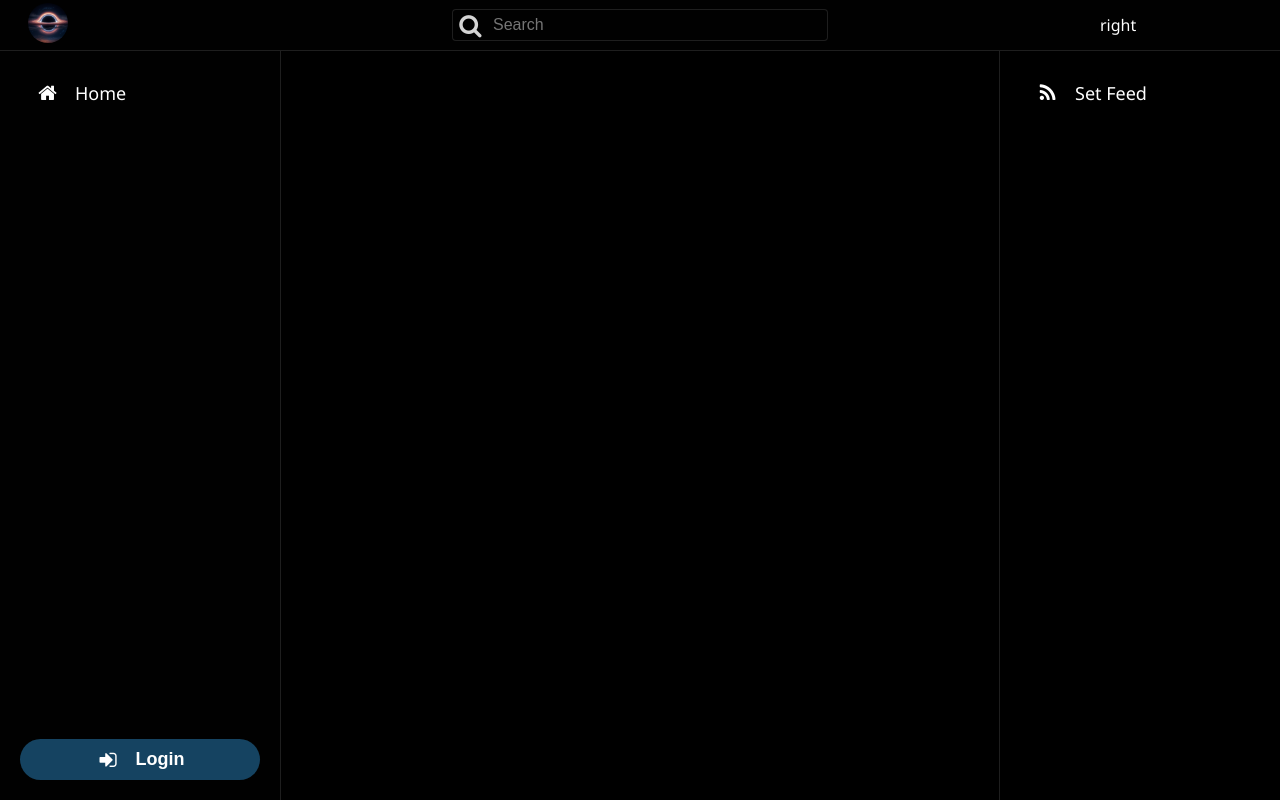
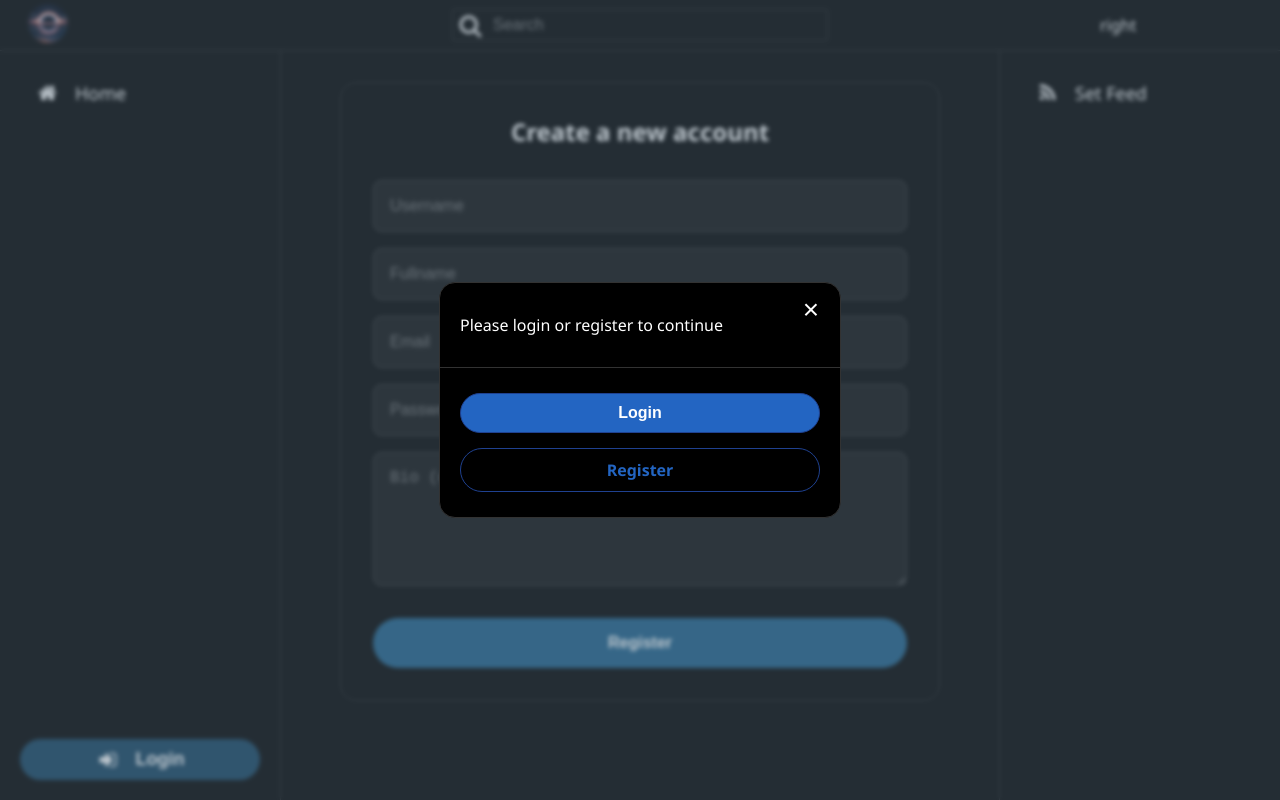
Before and after one commit to suryavamsigara/social-app, a React (Vite) app in the folder frontend/: page /register in a window 1280 px wide. Built offline with nearby package versions, Linux system fonts and the light colour scheme.

Commit message:
Implement user registration functionality and create associated UI components for registration and login

```diff
--- a/frontend/src/App.jsx
+++ b/frontend/src/App.jsx
@@ -6,13 +6,16 @@ import { SideBar } from './components/SideBar';
 import { ProfilePage } from './pages/ProfilePage';
 import { CreatePost } from './components/CreatePost';
 import { UserLogin } from './components/UserLogin';
+import { CreateAccount } from './pages/CreateAccount';
+import { RegisterOrLogin } from './components/RegisterOrLogin';
 import './App.css'
 
 function App() {
   const [isAuthenticated, setIsAuthenticated] = useState(false);
-  const [isLoginModalOpen, setIsLoginModalOpen] = useState(false);
   const [currentUser, setCurrentUser] = useState(null);
 
+  const [isLoginModalOpen, setIsLoginModalOpen] = useState(false);
+  const [isRegisterOrLoginModalOpen, setIsRegisterOrLoginModalOpen] = useState(false);
   const [isCreatePostModalOpen, setIsCreatePostModalOpen] = useState(false);
   const [posts, setPosts] = useState([]);
 
@@ -28,7 +31,13 @@ function App() {
           const userData = await response.json();
           setCurrentUser(userData);
           setIsAuthenticated(true);
+        } else {
+          localStorage.removeItem('token');
+          setIsAuthenticated(false);
+          setIsRegisterOrLoginModalOpen(true);
         }
+      } else {
+        setIsRegisterOrLoginModalOpen(true);
       }
     };
     fetchCurrentUser();
@@ -60,12 +69,16 @@ function App() {
     setPosts([formattedPost, ...posts]);
   };
 
-  const handleLogin = () => {
-    setIsLoginModalOpen(true);
-  };
   const handleLogout = () => {
     localStorage.removeItem('token');
     setIsAuthenticated(false);
+    setCurrentUser(null);
+    setIsRegisterOrLoginModalOpen(true);
+  };
+
+  const openLoginModal = () => {
+    setIsRegisterOrLoginModalOpen(false);
+    setIsLoginModalOpen(true);
   };
 
   return (
@@ -74,7 +87,7 @@ function App() {
       <SideBar
         onPostClick={() => setIsCreatePostModalOpen(true)}
         isAuthenticated={isAuthenticated}
-        onLogin={handleLogin}
+        onLogin={() => {setIsRegisterOrLoginModalOpen(true)}}
         onLogout={handleLogout}
         currentUser={currentUser}
       />
@@ -82,17 +95,24 @@ function App() {
         <Routes>
           <Route path="/" element={<HomePage posts={posts} />} />
           <Route path="/profile/:username" element={<ProfilePage currentUser={currentUser} />} />
+          <Route path="/register" element={<CreateAccount />} />
         </Routes>
       </div>
-      <CreatePost
-        isOpen={isCreatePostModalOpen}
-        onClose={() => setIsCreatePostModalOpen(false)}
-        onPostCreated={addPost}
+      <RegisterOrLogin
+        isOpen={isRegisterOrLoginModalOpen}
+        onClose={() => setIsRegisterOrLoginModalOpen(false)}
+        onLoginClick={openLoginModal}
       />
       <UserLogin
         isOpen={isLoginModalOpen}
         onClose={() => setIsLoginModalOpen(false)}
         setIsAuthenticated={setIsAuthenticated}
+        setCurrentUser={setCurrentUser}
+      />
+      <CreatePost
+        isOpen={isCreatePostModalOpen}
+        onClose={() => setIsCreatePostModalOpen(false)}
+        onPostCreated={addPost}
       />
     </>
   );
--- /dev/null
+++ b/frontend/src/components/RegisterOrLogin.css
@@ -0,0 +1,85 @@
+.modal-overlay {
+  position: fixed;
+  top: 0;
+  left: 0;
+  right: 0;
+  bottom: 0;
+  background-color: rgba(91, 112, 131, 0.4);
+  display: flex;
+  justify-content: center;
+  align-items: center;
+  z-index: 1000;
+  backdrop-filter: blur(2px);
+}
+
+.modal-content {
+  background-color: #000;
+  border: 1px solid rgb(50, 50, 50);
+  border-radius: 16px;
+  width: 400px;
+  max-width: 90%;
+  position: relative;
+  animation: fadeIn 0.3s ease-out;
+}
+
+.close-button {
+  position: absolute;
+  top: 10px;
+  right: 15px;
+  background: none;
+  border: none;
+  color: white;
+  font-size: 28px;
+  cursor: pointer;
+}
+
+.modal-header {
+  padding: 15px 20px;
+  border-bottom: 1px solid rgb(50, 50, 50);
+  text-align: center;
+}
+
+.modal-header h2 {
+  margin: 0;
+}
+
+.modal-body {
+  padding: 25px 20px;
+  display: flex;
+  flex-direction: column;
+  gap: 15px;
+  text-align: center;
+}
+
+.modal-button {
+  color: white;
+  border: 1px solid #1f4190;
+  padding: 10px 20px;
+  border-radius: 999px;
+  font-weight: bold;
+  font-size: 16px;
+  cursor: pointer;
+  transition: background-color 0.2s;
+  text-decoration: none;
+  display: block;
+}
+
+.modal-button {
+  background-color: #2365c2;
+}
+.modal-button:hover {
+  background-color: #1a8cd8;
+}
+
+.modal-button.secondary {
+  background-color: transparent;
+  color: #2365c2;
+}
+.modal-button.secondary:hover {
+  background-color: rgba(29, 155, 240, 0.1);
+}
+
+@keyframes fadeIn {
+  from { opacity: 0; transform: scale(0.95); }
+  to { opacity: 1; transform: scale(1); }
+}
--- /dev/null
+++ b/frontend/src/components/RegisterOrLogin.jsx
@@ -0,0 +1,25 @@
+import { NavLink } from 'react-router-dom';
+import './RegisterOrLogin.css';
+
+export function RegisterOrLogin({ isOpen, onClose, onLoginClick }) {
+  if (!isOpen) {
+    return null;
+  }
+
+  return (
+    <div className="modal-overlay" onClick={onClose}>
+      <div className="modal-content" onClick={(e) => e.stopPropagation()}>
+        <button className="close-button" onClick={onClose}>&times;</button>
+        <div className="modal-header">
+          <p>Please login or register to continue</p>
+        </div>
+        <div className="modal-body">
+          <button className="modal-button" onClick={onLoginClick}>Login</button>
+          <NavLink to="/register" className="modal-button secondary" onClick={onClose}>
+            Register
+          </NavLink>
+        </div>
+      </div>
+    </div>
+  );
+}
--- a/frontend/src/components/UserLogin.css
+++ b/frontend/src/components/UserLogin.css
@@ -6,6 +6,7 @@
   bottom: 0;
   background-color: rgba(91, 112, 131, 0.4);
   display: flex;
+  flex-direction: column;
   justify-content: center;
   align-items: center;
   z-index: 1000;
@@ -21,6 +22,12 @@
   display: flex;
   flex-direction: column;
   animation: fadeIn 0.3s ease-out;
+}
+
+.show-error {
+  padding: 15px 20px;
+  color: rgb(255, 0, 0);
+  font-size: 16px;
 }
 
 .modal-header {
--- a/frontend/src/components/UserLogin.jsx
+++ b/frontend/src/components/UserLogin.jsx
@@ -4,6 +4,7 @@ import './UserLogin.css';
 export function UserLogin({ isOpen, onClose, setIsAuthenticated }) {
   const [email, setEmail] = useState('');
   const [password, setPassword] = useState('');
+  const [error, setError] = useState('');
 
   if (!isOpen) {
     return null;
@@ -25,6 +26,7 @@ export function UserLogin({ isOpen, onClose, setIsAuthenticated }) {
       });
 
       if (!response.ok) {
+        setError("Authentication failed. Enter valid email and password.");
         throw new Error(`HTTP Error! Status: ${response.status}`);
       }
 
@@ -37,6 +39,7 @@ export function UserLogin({ isOpen, onClose, setIsAuthenticated }) {
       setEmail('');
       setPassword('');
       onClose();
+      setError('');
     } catch (error) {
       console.error("Failed to login: ", error);
     }
@@ -44,6 +47,7 @@ export function UserLogin({ isOpen, onClose, setIsAuthenticated }) {
 
   return (
     <div className="modal-overlay" onClick={onClose}>
+      <div className="show-error">{error}</div>
       <div className="modal-content" onClick={(e) => e.stopPropagation()}>
         <div className="modal-body">
           <input
--- /dev/null
+++ b/frontend/src/pages/CreateAccount.css
@@ -0,0 +1,55 @@
+.registration-page-container {
+  max-width: 600px;
+  width: 100%;
+  margin: 0 auto;
+  padding-top: 2rem;
+}
+
+.registration-form {
+  display: flex;
+  flex-direction: column;
+  gap: 1rem;
+  padding: 2rem;
+  background-color: #000;
+  border: 1px solid rgb(30, 30, 30);
+  border-radius: 16px;
+}
+
+.registration-form h2 {
+  text-align: center;
+  margin: 0 0 1rem 0;
+}
+
+.registration-form input,
+.registration-form textarea {
+  background-color: #101010;
+  border: 1px solid rgb(50, 50, 50);
+  border-radius: 8px;
+  padding: 1rem;
+  color: rgb(226, 226, 226);
+  font-size: 16px;
+}
+.registration-form input:focus,
+.registration-form textarea:focus {
+  outline: none;
+  border-color: #6d6d6d;
+}
+.registration-form textarea {
+  resize: vertical;
+  min-height: 100px;
+}
+.registration-form button[type="submit"] {
+  background-color: #1e608b;
+  color: white;
+  border: none;
+  padding: 1rem;
+  border-radius: 999px;
+  font-weight: bold;
+  font-size: 16px;
+  cursor: pointer;
+  margin-top: 1rem;
+}
+.error-message {
+  color: #950a0a;
+  text-align: center;
+}
--- /dev/null
+++ b/frontend/src/pages/CreateAccount.jsx
@@ -0,0 +1,95 @@
+import { useState } from "react";
+import { useNavigate } from "react-router-dom";
+import './CreateAccount.css';
+
+export function CreateAccount() {
+  const [username, setUsername] = useState('');
+  const [email, setEmail] = useState('');
+  const [password, setPassword] = useState('');
+  const [name, setName] = useState('');
+  const [bio, setBio] = useState('');
+  const [errorMessage, setErrorMessage] = useState('');
+
+  const navigate = useNavigate();
+
+  const handleRegistration = async (event) => {
+    event.preventDefault(); // Prevents the page from reloading
+    setErrorMessage('');
+
+    const registrationData = {
+      username,
+      email,
+      password,
+      name,
+      bio
+    };
+
+    try {
+      const response = await fetch('http://127.0.0.1:8000/users/register', {
+        method: 'POST',
+        headers: {
+          'Content-Type': 'application/json',
+        },
+        body: JSON.stringify(registrationData),
+      });
+
+      const responseData = await response.json();
+
+      if (!response.ok) {
+        setErrorMessage(responseData.detail || "Registration failed. Please check your details");
+        throw new Error(`HTTP Error! Status: ${response.status}`)
+      }
+
+      console.log("Account created successfully");
+
+      navigate('/');
+
+    } catch (error) {
+      console.error("Failed to register: ", error);
+    }
+  };
+
+  return (
+    <div className="registration-page-container">
+      <form onSubmit={handleRegistration} className="registration-form">
+        <h2>Create a new account</h2>
+        <input
+          type="text"
+          placeholder="Username"
+          value={username}
+          onChange={(e) => setUsername(e.target.value)}
+          required
+        />
+        <input
+          type="text"
+          placeholder="Fullname"
+          value={name}
+          onChange={(e) => setName(e.target.value)}
+          required
+        />
+        <input
+          type="email"
+          placeholder="Email"
+          value={email}
+          onChange={(e) => setEmail(e.target.value)}
+          required
+        />
+        <input
+          type="password"
+          placeholder="Password"
+          value={password}
+          onChange={(e) => setPassword(e.target.value)}
+          required
+        />
+        <textarea
+          placeholder="Bio (optional)"
+          value={bio}
+          onChange={(e) => setBio(e.target.value)}
+        />
+        {errorMessage && <p className="error-message">{errorMessage}</p>}
+
+        <button type="submit">Register</button>
+      </form>
+    </div>
+  );
+}
--- a/frontend/src/pages/HomePage.jsx
+++ b/frontend/src/pages/HomePage.jsx
@@ -1,6 +1,4 @@
 import './HomePage.css'
-import { Header } from '../components/Header'
-import { SideBar } from '../components/SideBar';
 import { PostsFeed } from './PostsFeed';
 
 export function HomePage({ posts }) {
--- a/frontend/src/pages/PostCard.jsx
+++ b/frontend/src/pages/PostCard.jsx
@@ -4,7 +4,6 @@ import './PostCard.css'
 
 export function PostCard({postData}) {
   const { Post, likes, reposts, liked_by_user } = postData;
-  console.log("Post ID:", Post.id, " is liked by current user:", liked_by_user);
 
   return (
     <div className="post-card">
--- a/frontend/src/pages/ProfilePage.jsx
+++ b/frontend/src/pages/ProfilePage.jsx
@@ -74,12 +74,7 @@ export function ProfilePage({ currentUser }) {
   return (
     <div className="profile-page-container">
       <div className="profile-hero">
-        <div className="hero-item-large" style={{ backgroundImage: `url(${userProfile.featuredPosts[0].imageUrl})` }}></div>
-        <div className="hero-item-small" style={{ backgroundImage: `url(${userProfile.featuredPosts[1].imageUrl})` }}></div>
-        <div className="hero-item-text">
-            <p>"{userProfile.featuredPosts[2].text}"</p>
-        </div>
-
+        <div className="hero-item" style={{ backgroundImage: `url(${userProfile.featuredPosts[0].imageUrl})` }}></div>
         <div className="hero-user-info">
             <img src={userProfile.avatarUrl} alt="User avatar" className="hero-avatar" />
             <div>
```
Also changed, not shown: frontend/src/pages/ProfilePage.css (+2 -30 lines), 1 other file (tests, documents, lock files or other folders).
